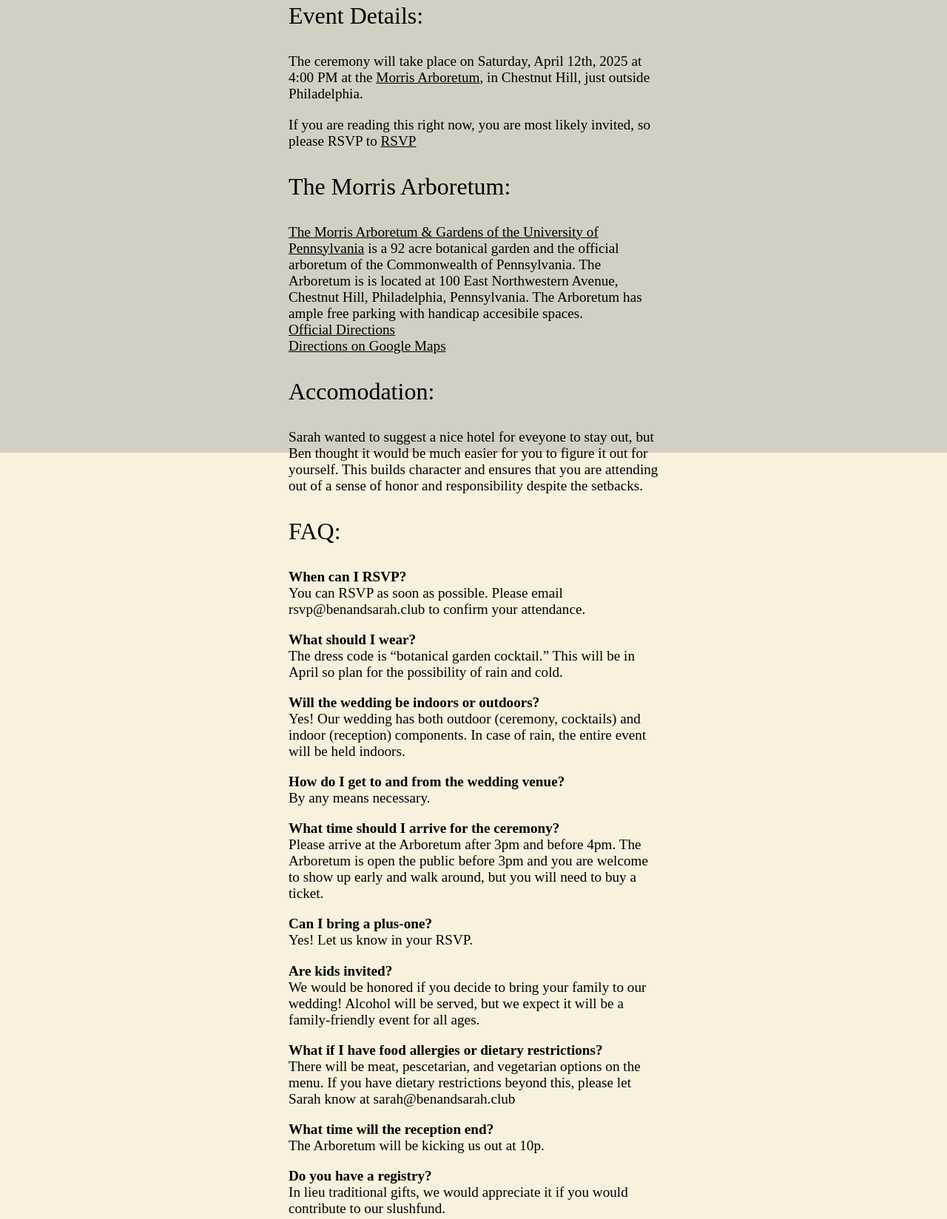
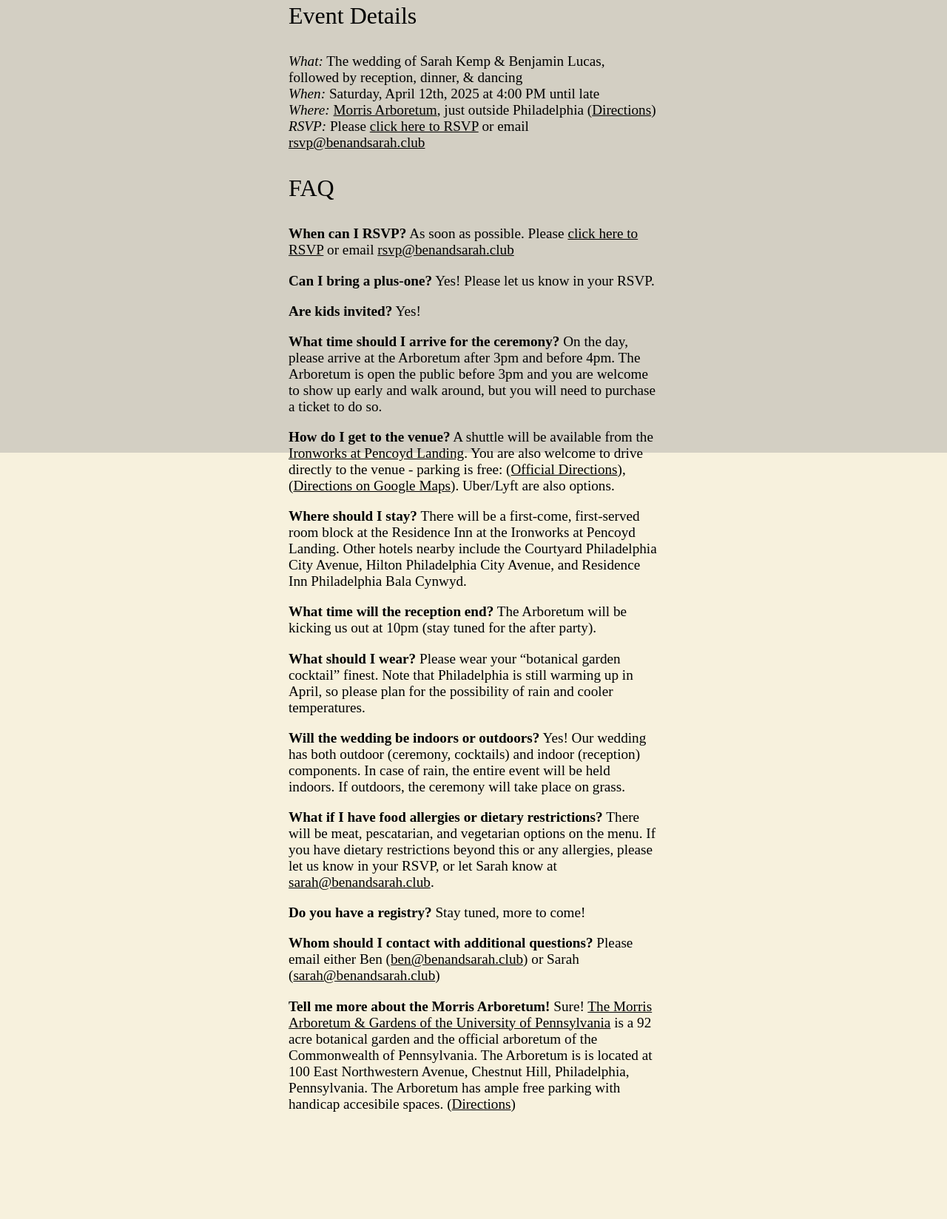
Before and after one commit to bnlcas/benandsarah.club, a plain HTML site: page info.html in a window 1280 px wide. Shown: the part 188-1836 px from the top of the page at 74% size. After the commit the page ends 1765 px from the top, so only its background shows below. Drawn offline with Linux system fonts and the light colour scheme.

Commit message:
copy edits to info page

```diff
--- a/info.html
+++ b/info.html
@@ -15,84 +15,82 @@
       <div class="main">
         <h1>Sarah Kemp and Ben Lucas</h1>
         <hr>
-        <h3>Event Details:</h3>
+        <h3>Event Details</h3>
         <p>
-            The ceremony will take place on Saturday, April 12th, 2025 at 4:00 PM at the <a href="https://www.morrisarboretum.org">Morris Arboretum</a>, in Chestnut Hill, just outside Philadelphia.
+            <i>What:</i> The wedding of Sarah Kemp & Benjamin Lucas, followed by reception, dinner, & dancing
+            <br>
+            <i>When:</i> Saturday, April 12th, 2025 at 4:00 PM until late
+            <br>
+            <i>Where:</i> <a href="https://www.morrisarboretum.org">Morris Arboretum</a>, just outside Philadelphia (<a href = "https://www.morrisarboretum.org/visit/know-you-go/directions-parking">Directions</a>)
+            <br>
+            <i>RSVP:</i> Please <a href="mailto:rsvp@benandsarah.club">click here to RSVP</a>  or email <a href="mailto:rsvp@benandsarah.club">rsvp@benandsarah.club</a>
         </p>
-        <p>
-            If you are reading this right now, you are most likely invited, so please RSVP to <a href="mailto:rsvp@benandsarah.club">RSVP</a>
-        <h3>The Morris Arboretum:</h3>
-        <p>
-            <a href="https://www.morrisarboretum.org">The Morris Arboretum & Gardens of the University of Pennsylvania</a> is a 92 acre botanical garden and the official arboretum of the Commonwealth of Pennsylvania. The Arboretum is is located at 100 East Northwestern Avenue, Chestnut Hill, Philadelphia, Pennsylvania.
-            The Arboretum has ample free parking with handicap accesibile spaces.
-            <br>
-            <a href = "https://www.morrisarboretum.org/visit/know-you-go/directions-parking">Official Directions</a>
-            <br>
-            <a href="https://www.google.com/maps/place/Morris+Arboretum+%26+Gardens+of+the+University+of+Pennsylvania/@40.0881617,-75.2219848,17z/data=!3m1!4b1!4m6!3m5!1s0x89c6bbdf9a144213:0x49e24bd00df62d42!8m2!3d40.0881617!4d-75.2219848!16zL20vMGQwYmdm?entry=ttu">Directions on Google Maps</a>
-
-
-
-        </p>
-        <h3>Accomodation:</h3>
-        <p>
-            Sarah wanted to suggest a nice hotel for eveyone to stay out, but Ben thought it would be much easier for you to figure it out for yourself. This builds character and ensures that you are attending out of a sense of honor and responsibility despite the setbacks.
-        </p>
-
-        <h3>FAQ:</h3>
+        <h3>FAQ</h3>
             <p>
-                <b>When can I RSVP?</b><br>
-                You can RSVP as soon as possible. Please email rsvp@benandsarah.club to confirm your attendance.
+                <b>When can I RSVP?</b>
+                As soon as possible. Please <a href="mailto:rsvp@benandsarah.club">click here to RSVP</a>  or email <a href="mailto:rsvp@benandsarah.club">rsvp@benandsarah.club</a>
             </p>
 
             <p>
-                <b>What should I wear?</b><br>
-                The dress code is “botanical garden cocktail.”
-                This will be in April so plan for the possibility of rain and cold.
+                <b>Can I bring a plus-one?</b>
+                Yes! Please let us know in your RSVP.
             </p>
 
             <p>
-                <b>Will the wedding be indoors or outdoors?</b><br>
-                Yes! Our wedding has both outdoor (ceremony, cocktails) and indoor (reception) components. In case of rain, the entire event will be held indoors.
+                <b>Are kids invited?</b> Yes!
             </p>
 
             <p>
-                <b>How do I get to and from the wedding venue?</b><br>
-                By any means necessary.
+                <b>What time should I arrive for the ceremony?</b>
+                On the day, please arrive at the Arboretum after 3pm and before 4pm. The Arboretum is open the public before 3pm and you are welcome to show up early and walk around, but you will need to purchase a ticket to do so.
             </p>
 
             <p>
-                <b>What time should I arrive for the ceremony?</b><br>
-                Please arrive at the Arboretum after 3pm and before 4pm. The Arboretum is open the public before 3pm and you are welcome to show up early and walk around, but you will need to buy a ticket.
+                <b>How do I get to the venue?</b>
+                 A shuttle will be available from the <a href="https://www.ironworks-pa.com">Ironworks at Pencoyd Landing</a>.
+                 You are also welcome to drive directly to the venue - parking is free:
+                (<a href = "https://www.morrisarboretum.org/visit/know-you-go/directions-parking">Official Directions</a>), (<a href="https://www.google.com/maps/place/Morris+Arboretum+%26+Gardens+of+the+University+of+Pennsylvania/@40.0881617,-75.2219848,17z/data=!3m1!4b1!4m6!3m5!1s0x89c6bbdf9a144213:0x49e24bd00df62d42!8m2!3d40.0881617!4d-75.2219848!16zL20vMGQwYmdm?entry=ttu">Directions on Google Maps</a>). Uber/Lyft are also options.
             </p>
 
             <p>
-                <b>Can I bring a plus-one?</b><br>
-                Yes! Let us know in your RSVP.
+                <b>Where should I stay?</b>
+                There will be a first-come, first-served room block at the Residence Inn at the Ironworks at Pencoyd Landing. Other hotels nearby include the Courtyard Philadelphia City Avenue, Hilton Philadelphia City Avenue, and Residence Inn Philadelphia Bala Cynwyd.
             </p>
 
             <p>
-                <b>Are kids invited?</b><br>
-                We would be honored if you decide to bring your family to our wedding! Alcohol will be served, but we expect it will be a family-friendly event for all ages.
+                <b>What time will the reception end?</b>
+                The Arboretum will be kicking us out at 10pm (stay tuned for the after party).
             </p>
 
             <p>
-                <b>What if I have food allergies or dietary restrictions? </b><br>
-                There will be meat, pescetarian, and vegetarian options on the menu. If you have dietary restrictions beyond this, please let Sarah know at sarah@benandsarah.club
+                <b>What should I wear?</b>
+                Please wear your “botanical garden cocktail” finest. Note that Philadelphia is still warming up in April, so please plan for the possibility of rain and cooler temperatures.
             </p>
 
             <p>
-                <b>What time will the reception end? </b><br>
-                The Arboretum will be kicking us out at 10p.
+                <b>Will the wedding be indoors or outdoors?</b>
+                Yes! Our wedding has both outdoor (ceremony, cocktails) and indoor (reception) components. In case of rain, the entire event will be held indoors. If outdoors, the ceremony will take place on grass.
             </p>
 
             <p>
-                <b>Do you have a registry? </b><br>
-                In lieu traditional gifts, we would appreciate it if you would contribute to our slushfund.
+                <b>What if I have food allergies or dietary restrictions? </b>
+                There will be meat, pescatarian, and vegetarian options on the menu. If you have dietary restrictions beyond this or any allergies, please let us know in your RSVP, or let Sarah know at <a href="mailto:sarah@benandsarah.club">sarah@benandsarah.club</a>.
             </p>
 
             <p>
-                <b>Whom should I contact with additional questions? </b><br>
+                <b>Do you have a registry? </b>
+                Stay tuned, more to come!
+            </p>
+
+            <p>
+                <b>Whom should I contact with additional questions? </b>
                 Please email either Ben (<a href="mailto:ben@benandsarah.club">ben@benandsarah.club</a>) or Sarah (<a href="mailto:sarah@benandsarah.club">sarah@benandsarah.club</a>)
+            </p>
+
+            <p>
+                <b>Tell me more about the Morris Arboretum! </b> Sure!
+                <a href="https://www.morrisarboretum.org">The Morris Arboretum & Gardens of the University of Pennsylvania</a> is a 92 acre botanical garden and the official arboretum of the Commonwealth of Pennsylvania. The Arboretum is is located at 100 East Northwestern Avenue, Chestnut Hill, Philadelphia, Pennsylvania.
+                The Arboretum has ample free parking with handicap accesibile spaces. (<a href = "https://www.morrisarboretum.org/visit/know-you-go/directions-parking">Directions</a>)
             </p>
             <br>
             <br>
```
